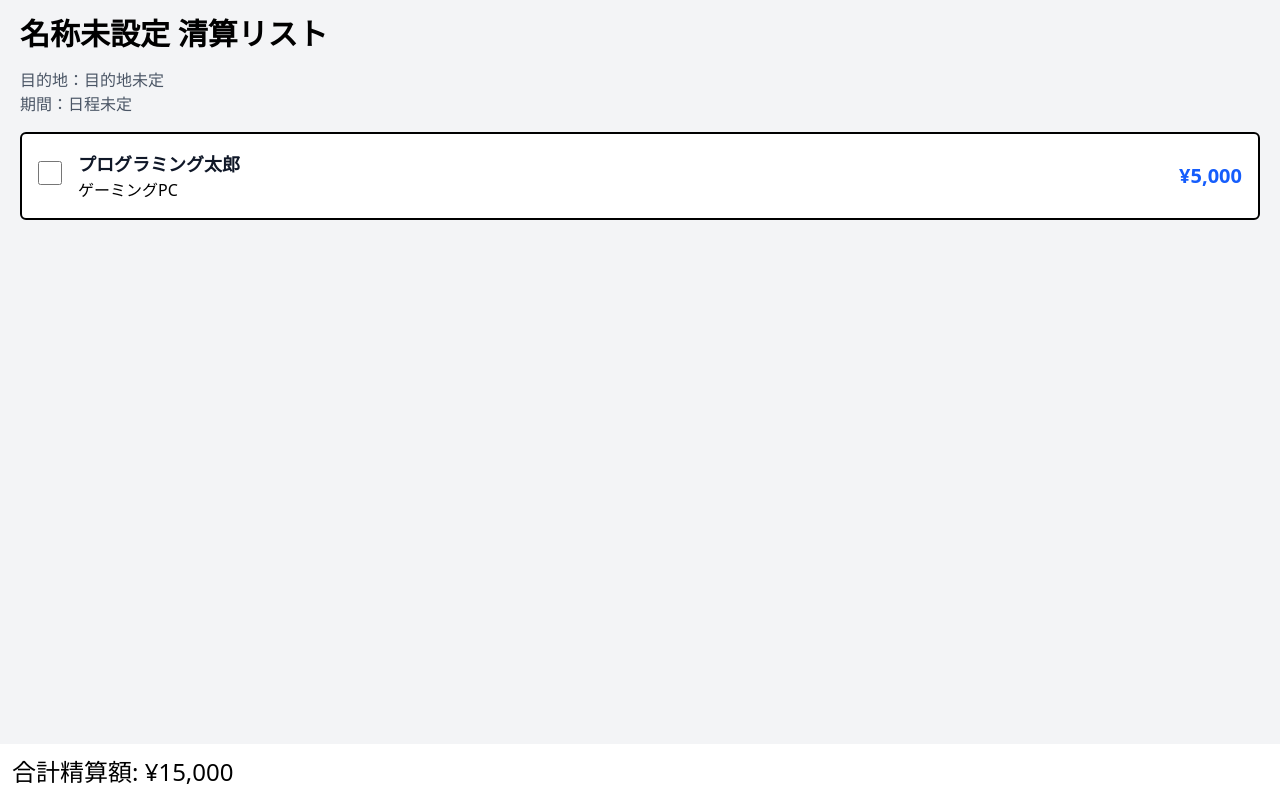
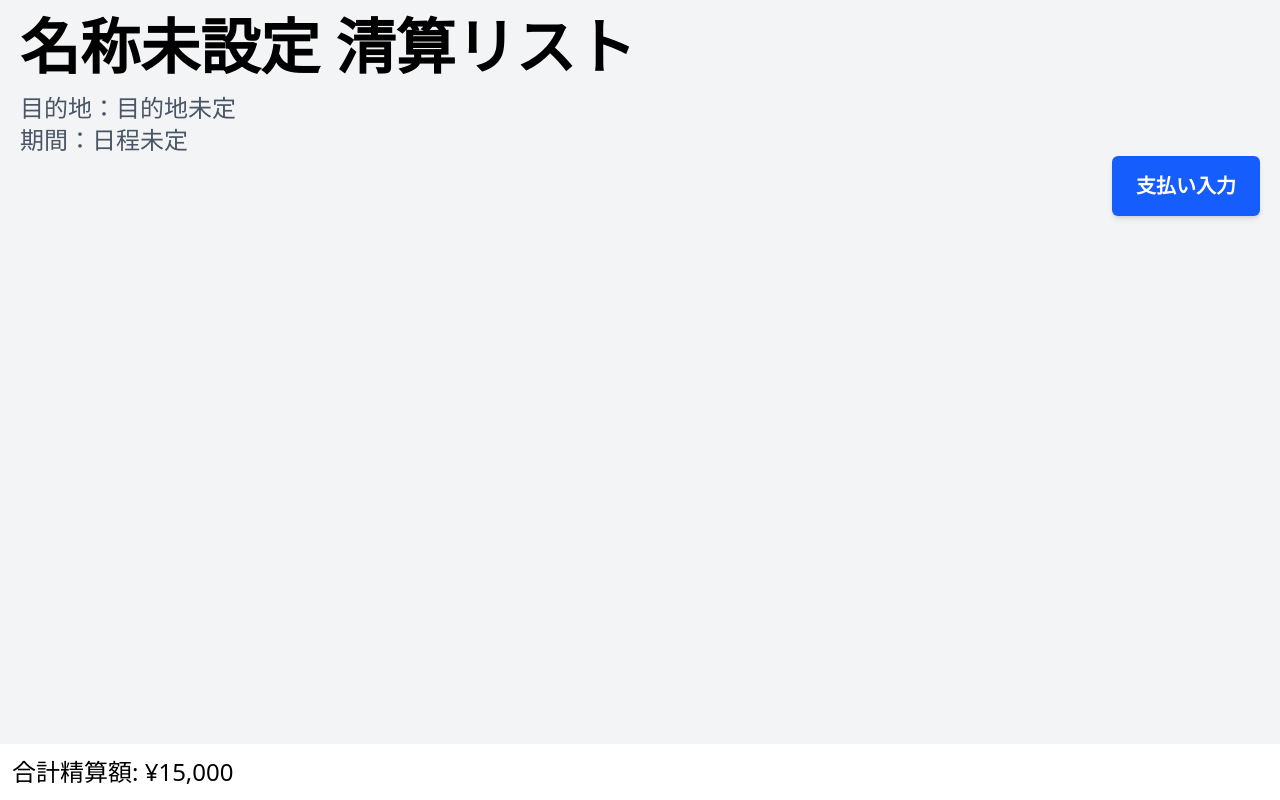
Before and after one commit to MiyazakiTakumi-724/travel-app, a Next.js app: page /projects/1 in a window 1280 px wide. Built offline with nearby package versions, Linux system fonts and the light colour scheme.

Commit message:
清算リストの支払い入力ボタン完成

```diff
--- a/src/app/projects/[id]/page.js
+++ b/src/app/projects/[id]/page.js
@@ -3,6 +3,13 @@ import { useState } from "react";
 import { useSearchParams } from "next/navigation";
 
 export default function ProjectDetail() {
+
+  // useState初期値設定
+  const [isOpen, setisOpen] = useState(false);
+  const [payer, setPayer] = useState("")
+  const [memo, setMemo] = useState("")
+  const [amount, setAmount] = useState("")
+  const [paying, setPaying] = useState([])
 
   const searchParams = useSearchParams();
 
@@ -10,14 +17,88 @@ export default function ProjectDetail() {
   const destination = searchParams.get("destination") || "目的地未定";
   const date = searchParams.get("date") || "日程未定";
 
+  const AddPaying = () => {
+    const newPaying = {
+      id: Date.now(),
+      payer: payer,
+      memo: memo,
+      amount: amount
+    };
+
+    setPaying([...paying, newPaying])
+
+    setisOpen(false);
+    setPayer("");
+    setMemo("");
+    setAmount("")
+  };
+
   return (
     <div className="bg-gray-100 min-h-screen pb-24 relative">
-      <h1 className="text-3xl font-bold p-4 ml-1">{title} 清算リスト</h1>
-      <p className="text-gray-600 ml-5">目的地：{destination}</p>
-      <p className="text-gray-600 ml-5 mb-2">期間：{date}</p>
+      <h1 className="text-6xl font-bold p-4 ml-1">{title} 清算リスト</h1>
+      <p className="text-gray-600 ml-5 text-2xl">目的地：{destination}</p>
+      <p className="text-gray-600 ml-5 text-2xl">期間：{date}</p>
+
+      <div className="justify-end flex">
+        <button
+          onClick={() => setisOpen(!isOpen)}
+          className="bg-blue-600 text-xl text-white px-6 py-4 mr-5 mb-3 rounded-md font-bold shadow-md hover:shadow-lg text-left transition transform hover:-translate-y-1 block">
+          支払い入力
+        </button>
+      </div>
+
+      {isOpen && (
+
+        // オーバーレイ
+        <>
+          <div className="fixed inset-0 bg-black/50 z-40"
+            onClick={() => setisOpen(false)} />
+
+          <div className="fixed top-1/2 left-1/2 -translate-x-1/2 -translate-y-1/2 z-50 p-8 bg-white border-4 border-blue-200 rounded-xl shadow-lg w-full max-w-lg">
+
+            <input
+
+              // 支払い入力フォーム
+              type="text"
+              className="border-2 border-gray-300 p-2 rounded-md w-full mb-2"
+              placeholder="支払者"
+              value={payer}
+              onChange={(e) => setPayer(e.target.value)}
+            />
+            <input
+              type="text"
+              className="border-2 border-gray-300 p-2 rounded-md w-full mb-2"
+              placeholder="支払い内容"
+              value={memo}
+              onChange={(e) => setMemo(e.target.value)}
+            />
+            <input
+              type="number"
+              className="border-2 border-gray-300 p-2 rounded-md w-full mb-2"
+              placeholder="金額"
+              value={amount}
+              onChange={(e) => setAmount(e.target.value)}
+            />
+            <div className="flex justify-end">
+              <button
+                onClick={AddPaying}
+                className="bg-blue-600 text-white px-6 py-3 rounded-md font-bold">
+                確定する
+              </button>
+            </div>
+          </div>
+        </>
+      )}
 
       <div className="flex flex-col gap-2">
-        <PaymentRow />
+        {paying.map((payItem) => (
+          <PaymentRow
+            key={payItem.id}
+            payer={payItem.payer}
+            memo={payItem.memo}
+            amount={payItem.amount}
+          />
+        ))}
       </div>
 
       {/* 合計清算額 */}
@@ -28,16 +109,12 @@ export default function ProjectDetail() {
   );
 }
 
-function PaymentRow() {
+function PaymentRow({ payer, memo, amount }) {
   // 精算済みかどうかの状態を管理
   const [isSettled, setIsSettled] = useState(false);
 
-  // テキスト用の仮データ
-  const payer = "プログラミング太郎";
-  const amount = 5000;
-
   return (
-    <div className={`flex items-center justify-between p-4 border-2 border-grey-300 rounded-md ml-5 mr-5 mt-2 transition-colors ${isSettled ? 'bg-gray-50 opacity-60' : 'bg-white'
+    <div className={`flex items-center justify-between p-4 border-1 border-grey-300 rounded-md ml-5 mr-5 mt-2 transition-colors ${isSettled ? 'bg-gray-50 opacity-60' : 'bg-white'
       }`}>
 
       {/*チェックボックス*/}
@@ -56,14 +133,14 @@ function PaymentRow() {
           }`}>
           {payer}
         </p>
-        <p>ゲーミングPC</p>
+        <p>{memo}</p>
       </div>
 
       {/* 支払金額 */}
       <div className="flex-shrink-0 text-right">
         <p className={`text-xl font-bold ${isSettled ? 'text-gray-500' : 'text-blue-600'
           }`}>
-          ¥{amount.toLocaleString()}
+          ¥{Number(amount).toLocaleString()}
         </p>
       </div>
 
--- a/src/app/projects/page.js
+++ b/src/app/projects/page.js
@@ -34,7 +34,7 @@ export default function Projects() {
         <div className="p-20 bg-gray-100 min-h-screen">
             <button
                 onClick={() => setisOpen(!isOpen)}
-                className="bg-blue-600 text-white px-6 py-3 rounded-md font-bold">
+                className="bg-blue-600 text-white px-6 py-3 rounded-md font-bold shadow-md hover:shadow-lg text-left transition transform hover:-translate-y-1 block">
                 プロジェクト新規作成
             </button>
 
```
